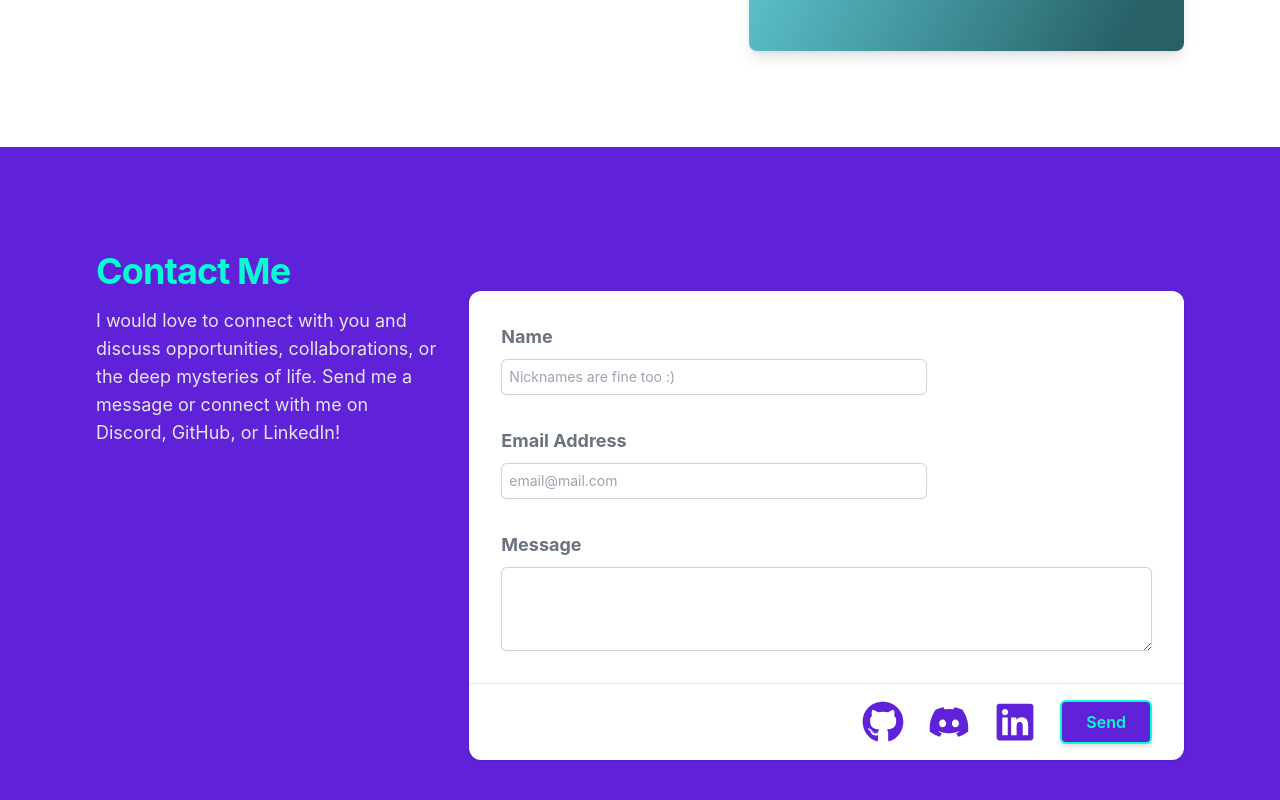
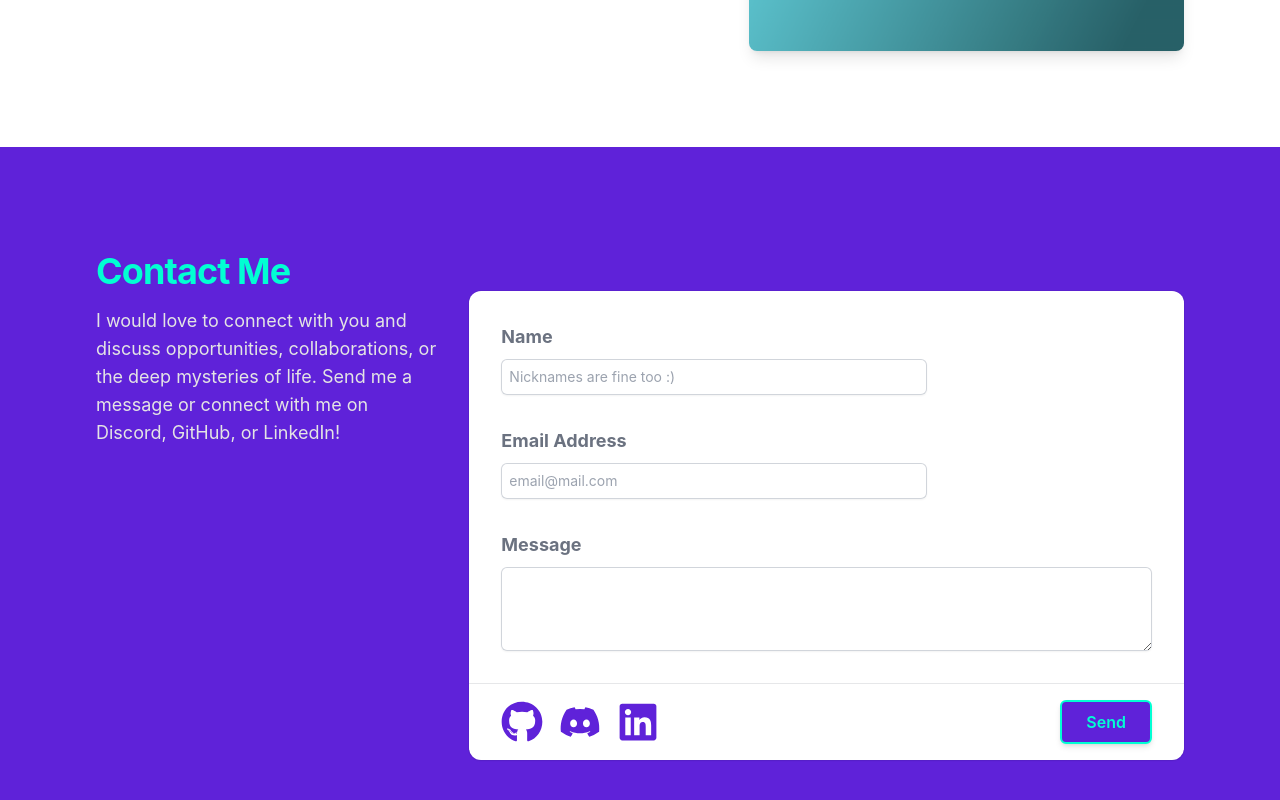
Before and after one commit to dobbe2/portfolio-2023, a React (Create React App) app: page / in a window 1280 px wide. Shown: the part 5347-6147 px from the top of the page. Built offline with nearby package versions, Linux system fonts and the light colour scheme.

Commit message:
update icon placement

```diff
--- a/src/components/ui/Contact.jsx
+++ b/src/components/ui/Contact.jsx
@@ -74,7 +74,8 @@ export default function Contact() {
               </div>
             </div>
           </div>
-          <div className="flex items-center justify-end px-4 py-4 border-t gap-x-6 border-gray-900/10 sm:px-8">
+          <div className="flex items-center justify-between px-4 py-4 border-t gap-x-6 border-gray-900/10 sm:px-8">
+          <div className='flex gap-4'>
             <a target="_blank" rel="noreferrer" href="https://github.com/dobbe2/">
                 <FaGithub size={42} color="#5f22d9" />
             </a>
@@ -84,6 +85,9 @@ export default function Contact() {
             <a target="_blank" rel="noreferrer" href="https://www.linkedin.com/in/james-dobbe/">
                 <FaLinkedin size={42} color="#5f22d9"/>
             </a>
+
+          </div>
+        <div>
           { state.succeeded ?
             <Button
               type="submit"
@@ -99,7 +103,7 @@ export default function Contact() {
             >
               Send
             </Button>
-          }
+          }</div>
           </div>
         </form>
       </div>
```
